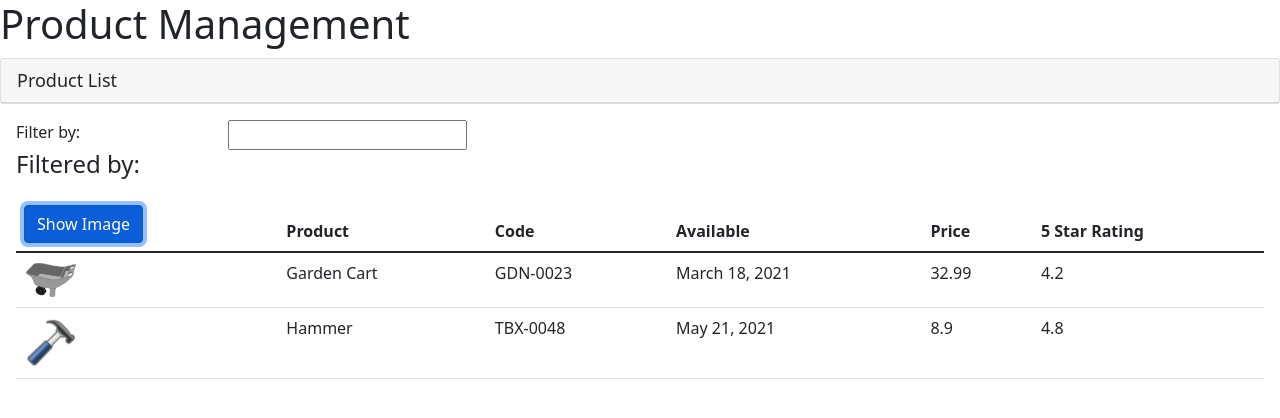
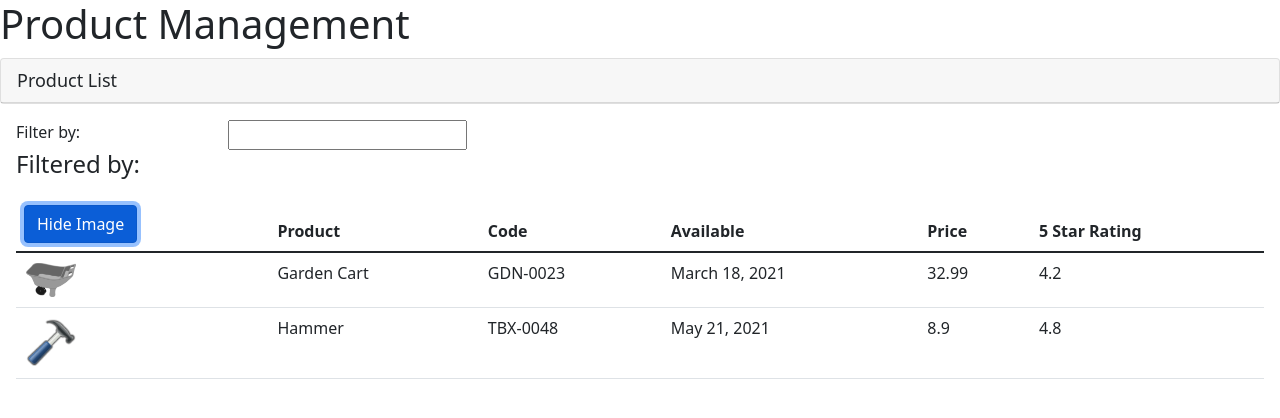
Before and after one commit to ballabanidesara/product_management, an Angular app: page / in a window 1280 px wide. Both pictures are taken after a click on the button "Show Image". Shown: the top 418 px of the page. Built offline with nearby package versions, Linux system fonts and the light colour scheme.

Commit message:
Handling Events with Event Binding

```diff
--- a/src/app/products/product-list.component.html
+++ b/src/app/products/product-list.component.html
@@ -21,8 +21,9 @@
               <thead>
                 <tr>
                   <th>
-                    <button class='btn btn-primary'>
-                    Show Image
+                    <button class='btn btn-primary'
+                      (click)='toggleImage()'>
+                    {{showImage ? 'Hide' : 'Show'}} Image
                 </button>
                   </th>
                   <th>Product</th>
@@ -35,7 +36,8 @@
               <tbody>
                 <tr *ngFor='let product of products'>
                   <td>
-                   <img [src]='product.imageUrl'
+                   <img *ngIf='showImage'
+                    [src]='product.imageUrl'
                     [title]='product.productName'
                     [style.width.px]='imageWidth'
                     [style.margin.px]='imageMargin'>
--- a/src/app/products/product-list.component.ts
+++ b/src/app/products/product-list.component.ts
@@ -10,6 +10,7 @@
     pageTitle: string = 'Product List';
     imageWidth: number = 50;
     imageMargin: number =2;
+    showImage: boolean = false;
     products: any[] = [
          {
                 "productId": 2,
@@ -33,5 +34,8 @@
               },
 
     ]
+    toggleImage(): void {
+      this.showImage = !this.showImage
+    }
 
 }
```
